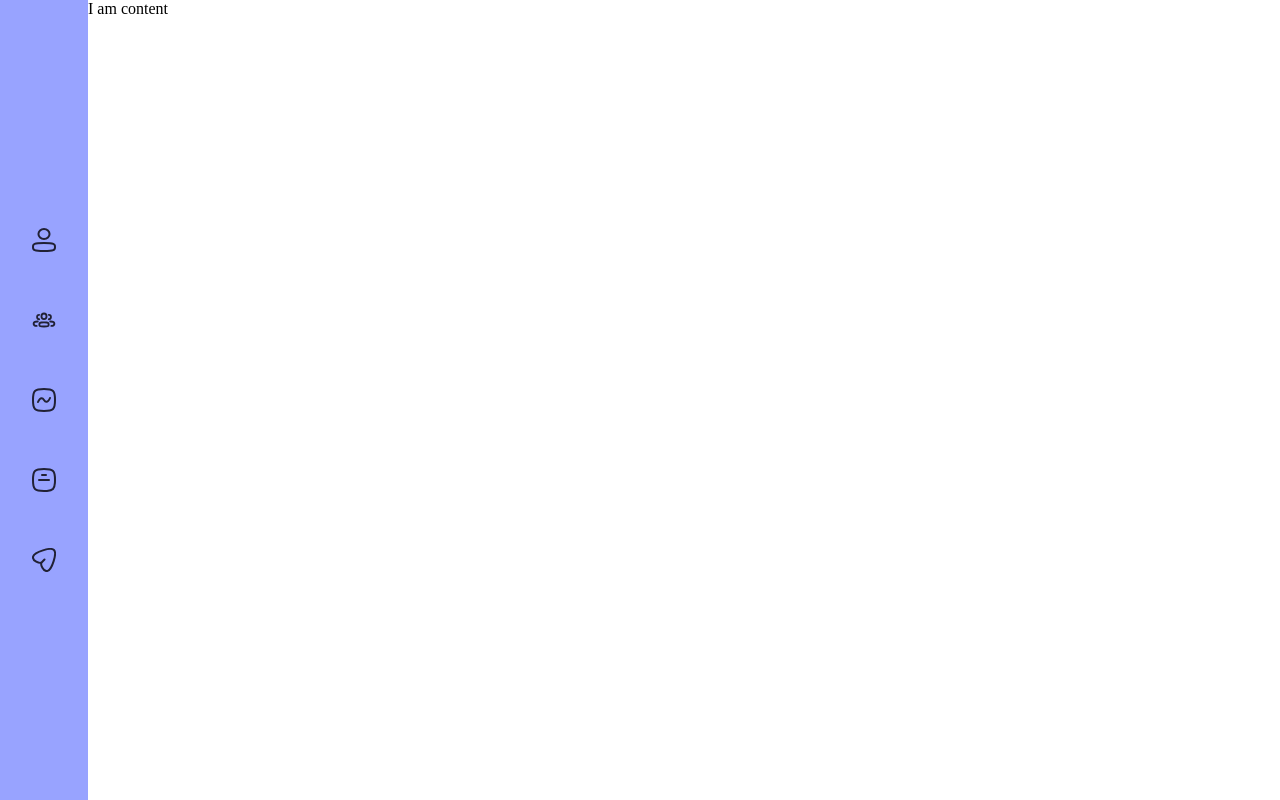
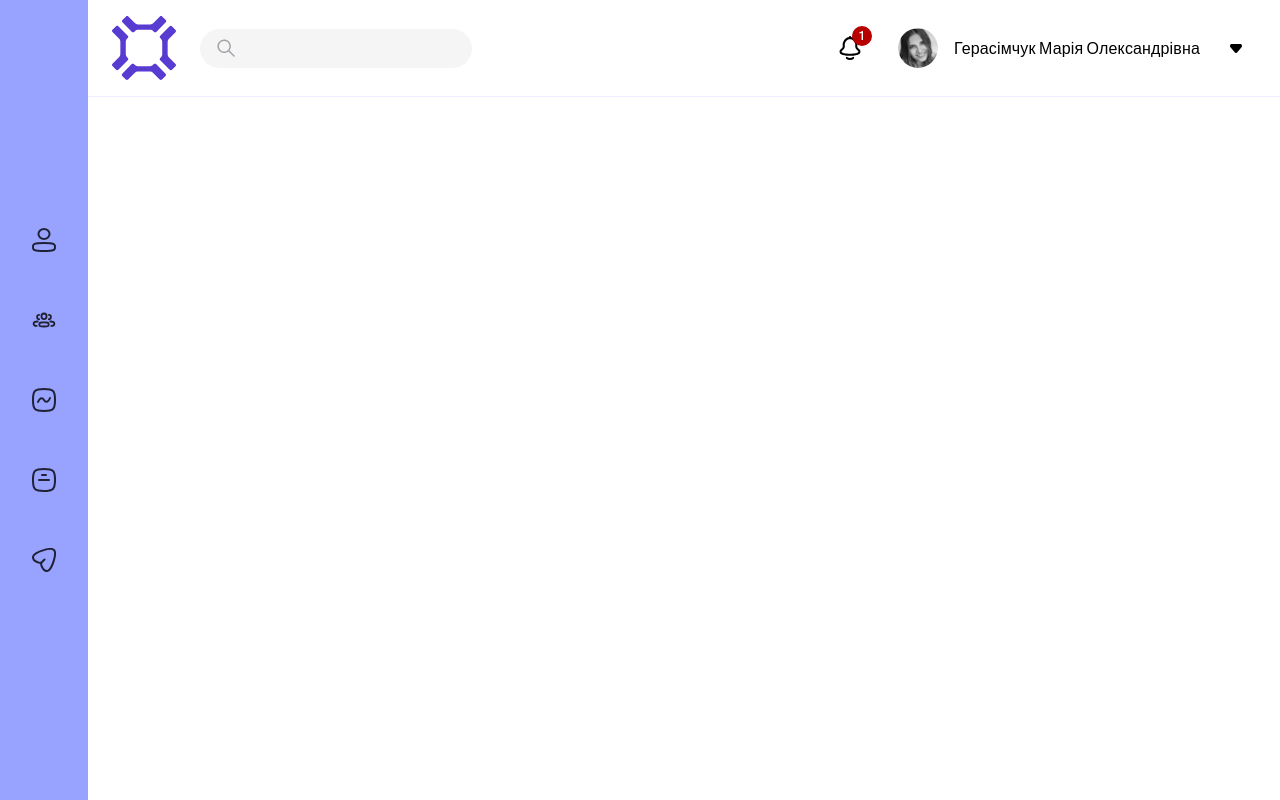
Before and after one commit to Gnomepman/test_task, a React (Vite) app: page / in a window 1280 px wide. Built offline with nearby package versions, Linux system fonts and the light colour scheme.

Commit message:
feat: add Appbar
* add logo
* add fonts
* add input common component
* update theme

```diff
--- a/index.html
+++ b/index.html
@@ -1,13 +1,21 @@
 <!doctype html>
 <html lang="en">
+
 <head>
   <meta charset="UTF-8" />
   <link rel="icon" type="image/svg+xml" href="/vite.svg" />
+  <link rel="preconnect" href="https://fonts.googleapis.com">
+  <link rel="preconnect" href="https://fonts.gstatic.com" crossorigin>
+  <link
+    href="https://fonts.googleapis.com/css2?family=Barlow:wght@300;400;500;600&family=Lato:wght@300;400;700&display=swap"
+    rel="stylesheet">
   <meta name="viewport" content="width=device-width, initial-scale=1.0" />
   <title>Test task</title>
 </head>
+
 <body>
   <div id="root"></div>
   <script type="module" src="/src/main.tsx"></script>
 </body>
+
 </html>
--- /dev/null
+++ b/src/components/Input/Input.tsx
@@ -0,0 +1,36 @@
+import { TextField, useTheme } from '@mui/material';
+import SearchIcon from '../icons/SearchIcon';
+import { makeStyles } from 'tss-react/mui';
+
+const useStyles = makeStyles()(() => {
+  return {
+    Input: {
+      justifyContent: 'center',
+    },
+  };
+});
+
+export default function Input() {
+  const theme = useTheme();
+  const { classes } = useStyles();
+
+  return (
+    <TextField
+      className={classes.Input}
+      InputProps={{
+        startAdornment: <SearchIcon color={theme.palette.common.gray} />,
+        sx: {
+          borderRadius: '20px',
+          fieldset: {
+            border: 'none',
+            background: '#76768012',
+          },
+        },
+      }}
+      maxRows={1}
+      rows={1}
+      size="small"
+      type="text"
+    />
+  );
+}
--- /dev/null
+++ b/src/components/Input/index.tsx
@@ -0,0 +1 @@
+export { default } from './Input';
--- /dev/null
+++ b/src/components/icons/LogoIcon.tsx
@@ -0,0 +1,39 @@
+import { SvgIcon } from '@mui/material';
+import { CustomSvgIconProps } from './IconsCustomProps';
+import theme from '@/theme';
+
+export default function LogoIcon(props: CustomSvgIconProps) {
+  const { size, color } = props;
+
+  return (
+    <SvgIcon
+      style={{
+        height: `${size}px`,
+        width: `${size}px`,
+      }}
+      viewBox="0 0 64 64"
+    >
+      <path
+        d="M14.9023 41.031C14.2267 40.2723 13.8287 39.3051 13.7739 38.2886V25.6131C13.8285 24.5966 14.2266 23.6291 14.9023 22.8707L15.7947 21.9738C16.094 21.6724 16.262 21.264 16.262 20.8383C16.262 20.4125 16.094 20.0041 15.7947 19.7027L6.32867 10.1873C6.0285 9.88686 5.62211 9.71817 5.19845 9.71817C4.77479 9.71817 4.36841 9.88686 4.06824 10.1873L0.464995 13.8089C0.167116 14.111 0 14.5191 0 14.9444C0 15.3698 0.167116 15.7779 0.464995 16.08L7.22106 22.8704C7.89796 23.6282 8.29656 24.5959 8.35068 25.6129V38.2883C8.29671 39.3048 7.89805 40.2717 7.22106 41.0288L0.464995 47.8219C0.167116 48.1241 0 48.5322 0 48.9573C0 49.3827 0.167116 49.7908 0.464995 50.093L4.06824 53.7144C4.36844 54.0148 4.77482 54.1836 5.19845 54.1836C5.62208 54.1836 6.02847 54.0148 6.32867 53.7144L15.7947 44.1984C16.0939 43.8968 16.262 43.4886 16.262 43.063C16.262 42.637 16.0939 42.2288 15.7947 41.9276L14.9023 41.031Z"
+        fill={color}
+      />
+      <path
+        d="M40.9168 49.0213C40.1623 49.7002 39.2002 50.1008 38.1888 50.157H25.5811C24.5691 50.1008 23.6062 49.7005 22.8508 49.0213L21.9605 48.122C21.6592 47.8225 21.2527 47.6547 20.8292 47.6547C20.4056 47.6547 19.9991 47.8225 19.6979 48.122L10.2331 57.6374C9.93429 57.9396 9.76654 58.3484 9.76654 58.7744C9.76654 59.2003 9.93429 59.6091 10.2331 59.911L13.8363 63.5327C14.1372 63.8322 14.5435 64 14.9669 64C15.3902 64 15.7965 63.8322 16.0974 63.5327L22.852 56.7387C23.6072 56.0601 24.5698 55.6598 25.5814 55.6036H38.1927C39.2041 55.6595 40.1662 56.0598 40.9207 56.7387L47.6782 63.5327C47.979 63.8322 48.3849 64 48.8083 64C49.2313 64 49.6376 63.8322 49.938 63.5327L53.5413 59.911C53.8402 59.6091 54.0079 59.2003 54.0079 58.7744C54.0079 58.3484 53.8402 57.9396 53.5413 57.6374L44.0696 48.1214C43.7691 47.8219 43.3632 47.6541 42.9401 47.6541C42.5171 47.6541 42.1108 47.8219 41.8103 48.1214L40.9168 49.0213Z"
+        fill={color}
+      />
+      <path
+        d="M49.0937 22.9685C49.771 23.7277 50.1703 24.6966 50.2253 25.7149V38.3855C50.17 39.4032 49.7707 40.3713 49.0937 41.1297L48.201 42.0287C47.9027 42.3306 47.7353 42.7387 47.7353 43.1644C47.7353 43.5897 47.9027 43.9979 48.201 44.2998L57.6697 53.814C57.9699 54.1144 58.3764 54.2829 58.7998 54.2829C59.2234 54.2829 59.6297 54.1144 59.9298 53.814L63.5331 50.1905C63.832 49.8889 64 49.4804 64 49.0548C64 48.6291 63.832 48.2207 63.5331 47.9191L56.7785 41.1284C56.1013 40.3701 55.7016 39.402 55.6463 38.3843L55.6482 25.7136C55.7025 24.6954 56.1013 23.7265 56.7785 22.9673L63.5331 16.1768C63.832 15.8758 64 15.4678 64 15.0425C64 14.6172 63.832 14.2092 63.5331 13.9082L59.9298 10.2845C59.7814 10.1353 59.6053 10.017 59.4115 9.93626C59.2174 9.85553 59.0098 9.81396 58.7998 9.81396C58.59 9.81396 58.3821 9.85553 58.1883 9.93626C57.9942 10.017 57.8181 10.1353 57.6697 10.2845L48.201 19.7984C47.9027 20.1002 47.7353 20.5085 47.7353 20.9341C47.7353 21.3596 47.9027 21.7678 48.201 22.0697L49.0937 22.9685Z"
+        fill={color}
+      />
+      <path
+        d="M23.079 14.9784C23.8332 14.2985 24.7958 13.8978 25.8075 13.8427H38.4162C39.4276 13.8988 40.3897 14.2993 41.1445 14.9784L42.039 15.8771C42.1871 16.0263 42.3632 16.1445 42.557 16.2253C42.7508 16.306 42.9585 16.3475 43.1682 16.3475C43.3779 16.3475 43.5858 16.306 43.7793 16.2253C43.9731 16.1445 44.1492 16.0263 44.2976 15.8771L53.7648 6.36112C54.0635 6.05902 54.2312 5.65035 54.2312 5.22439C54.2312 4.79846 54.0635 4.3898 53.7648 4.08767L50.1616 0.470322C49.8617 0.169166 49.4552 0 49.0312 0C48.6073 0 48.2007 0.169166 47.9009 0.470322L41.1448 7.2608C40.39 7.93983 39.4279 8.34038 38.4165 8.39644H25.8075C24.7958 8.34134 23.8332 7.94068 23.079 7.2608L16.3229 0.470322C16.022 0.170999 15.6158 0.00309461 15.1925 0.00309461C14.7692 0.00309461 14.363 0.170999 14.0621 0.470322L10.4589 4.09189C10.1602 4.39396 9.99249 4.80257 9.99249 5.22847C9.99249 5.65437 10.1602 6.06297 10.4589 6.36504L19.924 15.8768C20.2239 16.178 20.6305 16.3471 21.0544 16.3471C21.4783 16.3471 21.8849 16.178 22.1848 15.8768L23.079 14.9784Z"
+        fill={color}
+      />
+    </SvgIcon>
+  );
+}
+
+LogoIcon.defaultProps = {
+  color: theme.palette.common.black,
+  size: 64,
+};
--- a/src/components/icons/NotificationIcon.tsx
+++ b/src/components/icons/NotificationIcon.tsx
@@ -11,7 +11,7 @@ export default function NotificationIcon(props: CustomSvgIconProps) {
         height: `${size}px`,
         width: `${size}px`,
       }}
-      viewBox="0 0 24 24"
+      viewBox="0 0 20 23"
     >
       <path
         d="M7.00024 21C8.50024 22.3333 11.5002 22.3333 13.0002 21"
--- /dev/null
+++ b/src/pages/dashboard/components/Appbar/Appbar.tsx
@@ -0,0 +1,72 @@
+import Input from '@/components/Input/Input';
+import LogoIcon from '@/components/icons/LogoIcon';
+import NotificationIcon from '@/components/icons/NotificationIcon';
+import {
+  Avatar,
+  Badge,
+  Box,
+  IconButton,
+  Typography,
+  useTheme,
+} from '@mui/material';
+import { makeStyles } from 'tss-react/mui';
+import AvatarSrc from '../../../../../public/Avatar.png';
+import ArrowDownIcon from '@/components/icons/ArrowDownIcon';
+
+const useStyles = makeStyles()((theme) => {
+  return {
+    AppbarContainer: {
+      display: 'flex',
+      alignItems: 'center',
+      justifyContent: 'space-between',
+      borderBottom: '1px solid',
+      borderColor: theme.palette.primary.light,
+      gap: theme.spacing(2.5),
+      padding: theme.spacing(2, 3),
+    },
+    AppbarContentLeft: {
+      display: 'flex',
+      gap: theme.spacing(3),
+    },
+    AppbarContentRight: {
+      display: 'flex',
+      alignItems: 'center',
+      gap: theme.spacing(3.5),
+    },
+    AppbarContentRightUser: {
+      display: 'flex',
+      alignItems: 'center',
+      gap: theme.spacing(2),
+    },
+  };
+});
+
+export default function Appbar() {
+  const theme = useTheme();
+  const { classes } = useStyles();
+
+  return (
+    <Box className={classes.AppbarContainer}>
+      <Box className={classes.AppbarContentLeft}>
+        <LogoIcon color={theme.palette.common.purple} />
+        <Input />
+      </Box>
+      <Box className={classes.AppbarContentRight}>
+        <IconButton>
+          <Badge badgeContent={1} color="error">
+            <NotificationIcon />
+          </Badge>
+        </IconButton>
+        <Box className={classes.AppbarContentRightUser}>
+          <Avatar src={AvatarSrc} />
+          <Typography variant="subtitle1">
+            Герасімчук Марія Олександрівна
+          </Typography>
+          <IconButton>
+            <ArrowDownIcon />
+          </IconButton>
+        </Box>
+      </Box>
+    </Box>
+  );
+}
--- /dev/null
+++ b/src/pages/dashboard/components/Appbar/index.tsx
@@ -0,0 +1 @@
+export { default } from './Appbar';
--- a/src/pages/dashboard/containers/Dashboard.tsx
+++ b/src/pages/dashboard/containers/Dashboard.tsx
@@ -1,5 +1,6 @@
 import { Box } from '@mui/material';
-import Appbar from '../components/Tabbar';
+import Tabbar from '../components/Tabbar';
+import Appbar from '../components/Appbar';
 import { makeStyles } from 'tss-react/mui';
 
 const useStyles = makeStyles()(() => {
@@ -7,6 +8,11 @@ const useStyles = makeStyles()(() => {
     dashboardContainer: {
       display: 'grid',
       gridTemplateColumns: 'auto 1fr',
+      height: '100%',
+    },
+    dashBoardWrapper: {
+      display: 'flex',
+      flexDirection: 'column',
       height: '100%',
     },
   };
@@ -17,8 +23,10 @@ export default function Dashboard() {
 
   return (
     <Box className={classes.dashboardContainer}>
-      <Appbar />
-      <Box>I am content</Box>
+      <Tabbar />
+      <Box className={classes.dashBoardWrapper}>
+        <Appbar />
+      </Box>
     </Box>
   );
 }
--- a/src/theme/index.tsx
+++ b/src/theme/index.tsx
@@ -2,6 +2,8 @@ import { createTheme, responsiveFontSizes } from '@mui/material';
 
 declare module '@mui/material/styles/createPalette' {
   interface CommonColors {
+    gray: string;
+    purple: string;
     darkPurple: string;
   }
 }
@@ -22,6 +24,8 @@ const theme = createTheme({
       main: '#006800',
     },
     common: {
+      gray: '#A7A7AD',
+      purple: '#583BD1',
       darkPurple: '#212135',
     },
   },
@@ -29,7 +33,9 @@ const theme = createTheme({
     h1: {},
     h2: {},
     h3: {},
-    subtitle1: {},
+    subtitle1: {
+      fontFamily: 'Barlow, sans-serif',
+    },
     h4: {},
   },
 });
```
Also changed, not shown: public/Avatar.png (added). Lines whose indentation alone changed are shown as unchanged.
